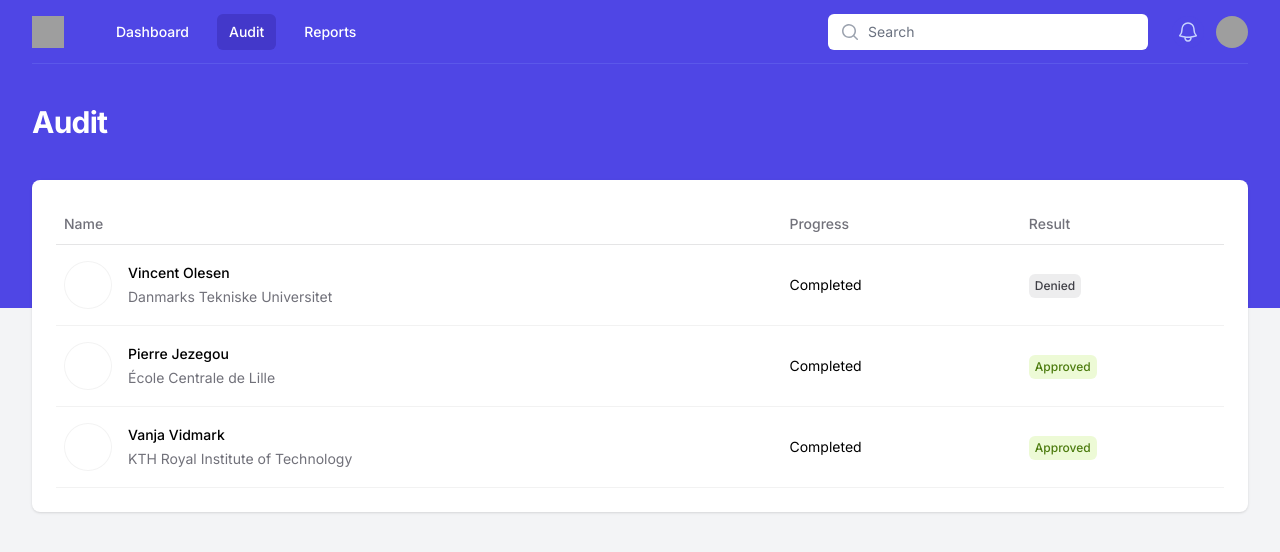
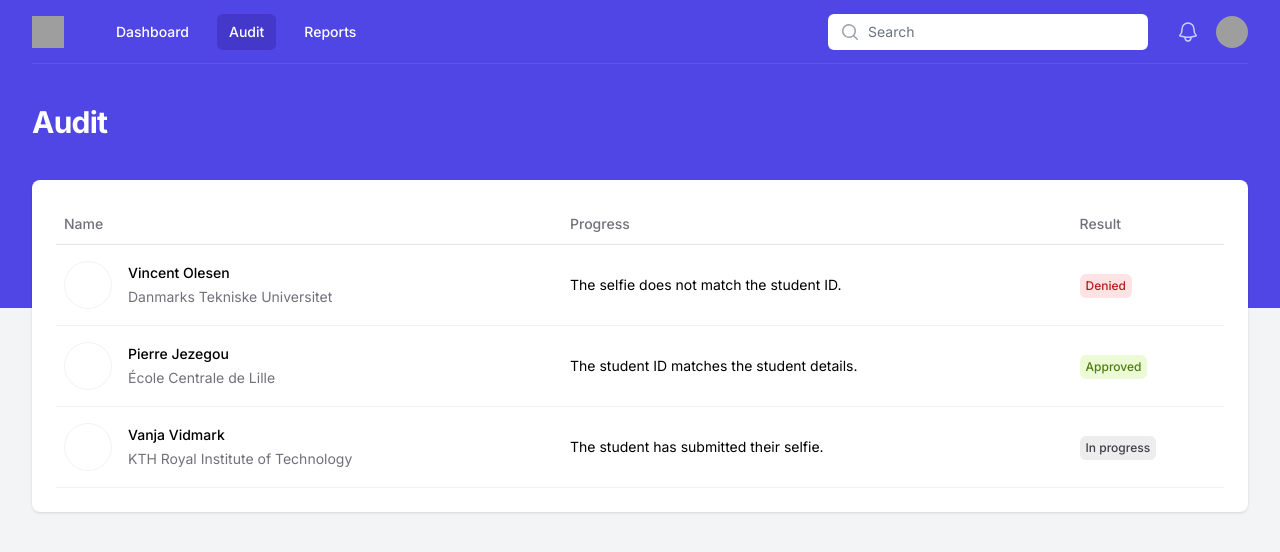
Before and after one commit to pierre-jezegou/kys, a Next.js app in the folder web/: page /audit in a window 1280 px wide. Shown: the top 552 px of the page. Built offline with nearby package versions, Linux system fonts and the light colour scheme; grey boxes are pictures that could not be loaded.

Commit message:
Update session representation

```diff
--- a/web/src/app/audit/page.tsx
+++ b/web/src/app/audit/page.tsx
@@ -9,36 +9,24 @@ import {
   TableHeader,
   TableRow,
 } from "@/components/catalyst/table";
-import Stepper from "@/components/stepper";
 
-type Status =
+type State =
   | "created"
   | "details-submitted"
   | "selfie-submitted"
   | "student-id-submitted"
   | "selfie-matched"
+  | "selfie-match-failed"
   | "student-id-matched"
-  | "completed";
+  | "student-id-match-failed";
 
-type Result = "in-progress" | "approved" | "denied";
-
-type Session =
-  | {
-      id: number;
-      name: string;
-      university: string;
-      created: string;
-      status: Exclude<Status, "completed">;
-      result: "in-progress";
-    }
-  | {
-      id: number;
-      name: string;
-      university: string;
-      created: string;
-      status: "completed";
-      result: Exclude<Result, "in-progress">;
-    };
+type Session = {
+  id: number;
+  name: string;
+  university: string;
+  created: string;
+  state: State;
+};
 
 const sessions: Session[] = [
   {
@@ -46,37 +34,34 @@ const sessions: Session[] = [
     name: "Vincent Olesen",
     university: "Danmarks Tekniske Universitet",
     created: "2021-01-01",
-    status: "completed",
-    result: "denied",
+    state: "selfie-match-failed",
   },
   {
     id: 2,
     name: "Pierre Jezegou",
     university: "École Centrale de Lille",
     created: "2021-01-01",
-    status: "completed",
-    result: "approved",
+    state: "student-id-matched",
   },
   {
     id: 3,
     name: "Vanja Vidmark",
     university: "KTH Royal Institute of Technology",
     created: "2021-01-01",
-    status: "completed",
-    result: "approved",
+    state: "selfie-submitted",
   },
 ];
 
-// Status explanation
-
-const statusExplanation = {
-  created: "Created",
-  "details-submitted": "Details submitted",
-  "selfie-submitted": "Selfie submitted",
-  "student-id-submitted": "Student ID submitted",
-  "selfie-matched": "Selfie matched",
-  "student-id-matched": "Student ID matched",
-  completed: "Completed",
+const statusExplanation: Record<State, string> = {
+  created: "A verification session has been created.",
+  "details-submitted": "The student has submitted their details.",
+  "selfie-submitted": "The student has submitted their selfie.",
+  "student-id-submitted": "The student has submitted their student ID.",
+  "selfie-matched": "The selfie matches the student ID.",
+  "selfie-match-failed": "The selfie does not match the student ID.",
+  "student-id-matched": "The student ID matches the student details.",
+  "student-id-match-failed":
+    "The student ID does not match the student details.",
 };
 
 function SessionsTable({ sessions }: any) {
@@ -90,7 +75,7 @@ function SessionsTable({ sessions }: any) {
         </TableRow>
       </TableHead>
       <TableBody>
-        {sessions.map((session: any) => (
+        {sessions.map((session: Session) => (
           <TableRow key={session.id}>
             <TableCell>
               <div className="flex items-center gap-4">
@@ -107,13 +92,17 @@ function SessionsTable({ sessions }: any) {
             </TableCell>
             {/* Only use stepper for desktop */}
             <TableCell className="hidden lg:table-cell">
-              {statusExplanation[session.status]}
+              {statusExplanation[session.state]}
             </TableCell>
             <TableCell>
-              {session.result == "approved" ? (
+              {session.state == "student-id-matched" ? (
                 <Badge color="lime">Approved</Badge>
+              ) : session.state == "selfie-match-failed" ? (
+                <Badge color="red">Denied</Badge>
+              ) : session.state == "student-id-match-failed" ? (
+                <Badge color="red">Denied</Badge>
               ) : (
-                <Badge color="zinc">Denied</Badge>
+                <Badge color="zinc">In progress</Badge>
               )}
             </TableCell>
           </TableRow>
@@ -124,9 +113,5 @@ function SessionsTable({ sessions }: any) {
 }
 
 export default function Audit() {
-  return (
-    <div className="">
-      <SessionsTable sessions={sessions} />
-    </div>
-  );
+  return <SessionsTable sessions={sessions} />;
 }
```
